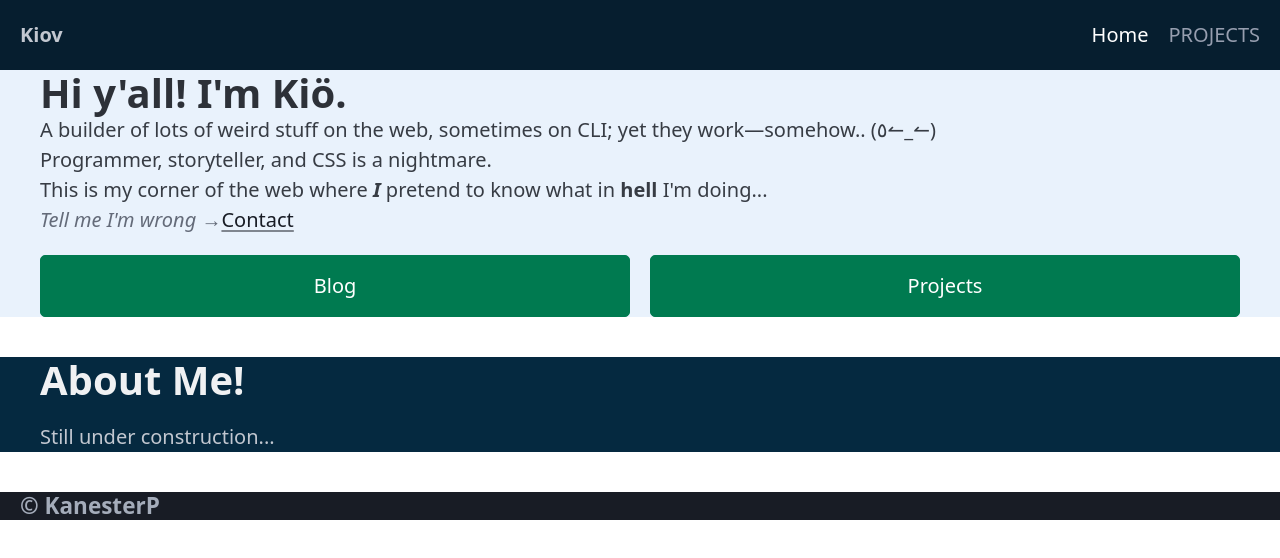
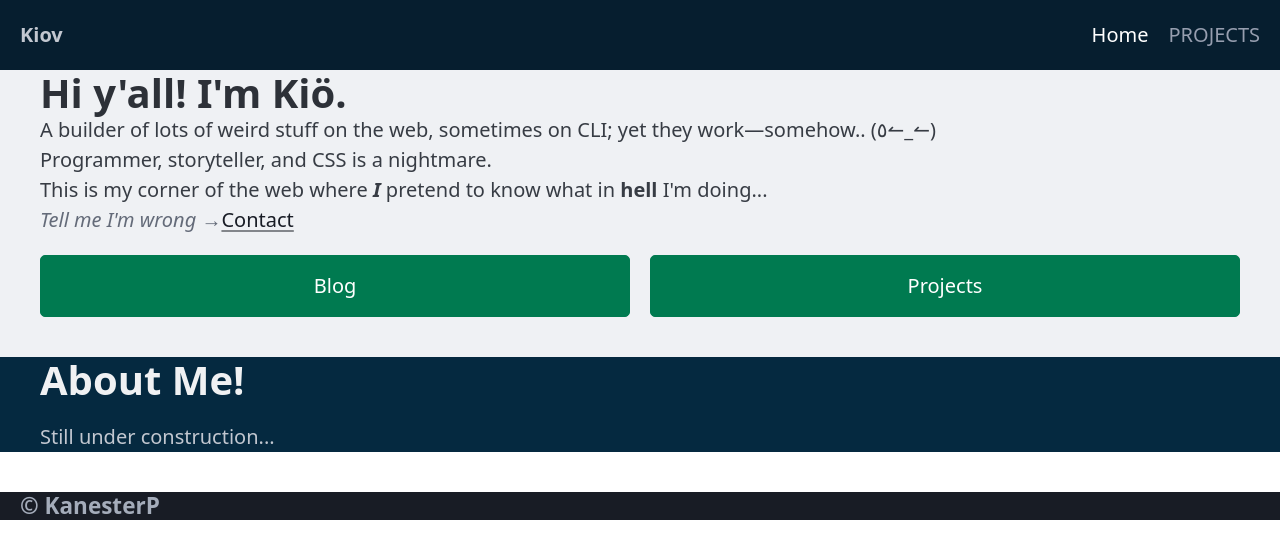
Before and after one commit to Kanester/portfolio, a SvelteKit app: page / in a window 1280 px wide. Shown: the top 558 px of the page. Built offline with nearby package versions, Linux system fonts and the light colour scheme.

Commit message:
--no-message

```diff
--- a/src/routes/+layout.svelte
+++ b/src/routes/+layout.svelte
@@ -18,7 +18,7 @@
   </div>
 </header>
 
-<main>
+<main class="pico-background-slate-50">
   <slot></slot>
 </main>
 
--- a/src/routes/+page.svelte
+++ b/src/routes/+page.svelte
@@ -1,4 +1,4 @@
-<section class="container-fluid pico-background-azure-50" data-theme="light">
+<section class="container-fluid" data-theme="light">
   <div class="container">
     <hgroup>
       <h1>Hi y'all! I'm Kiö.</h1>
```
